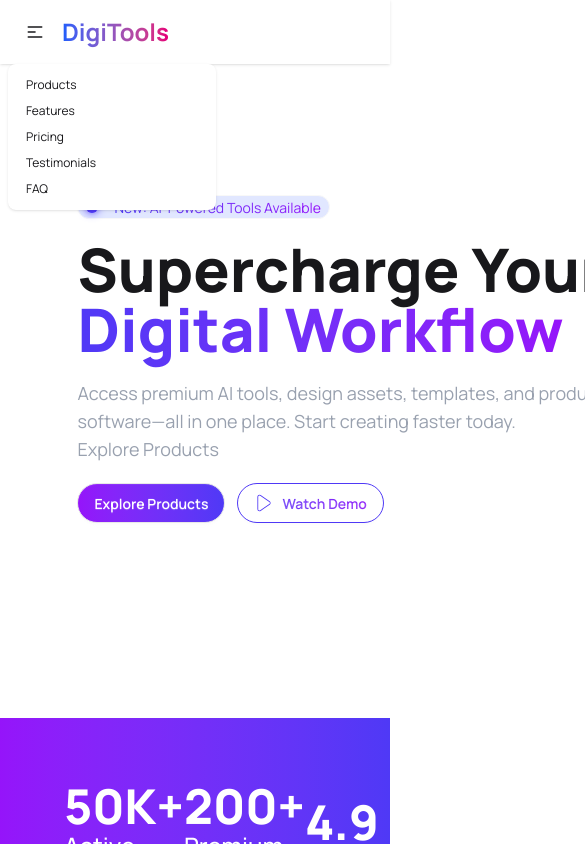
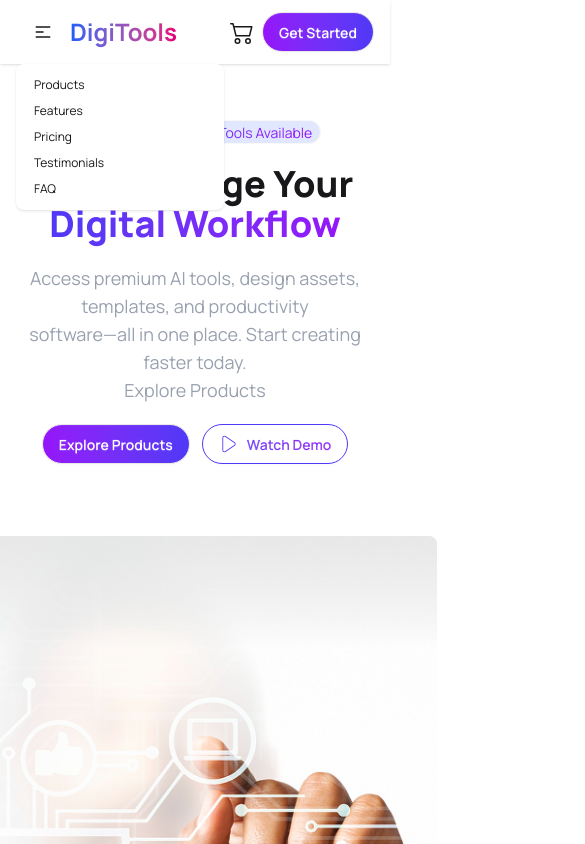
Before and after one commit to nasrullah-nobin/DigiTools-Platform, a React (Vite) app: page / in a window 390 px wide. Both pictures are taken after a click on the button 35 px from the left and 32 px from the top of the page. Shown: the top 844 px of the page, 585 px wide, since content can reach past the window. Built offline with nearby package versions, Linux system fonts and the light colour scheme.

Commit message:
add responsive design for navbar and banner

```diff
--- a/src/App.jsx
+++ b/src/App.jsx
@@ -13,13 +13,14 @@ const aiToolsPromise = fetch("/public/aiTool.json").then((res) => res.json());
 
 function App() {
   const [cart, setCart] = useState([]);
+
   return (
     <>
       <header>
         <NavBar cart={cart}></NavBar>
         <Banner></Banner>
       </header>
-      <main>
+      {/* <main>
         <OurImpact></OurImpact>
         <Products cart={cart} setCart={setCart} aiToolsPromise={aiToolsPromise}></Products>
         <GetStarts></GetStarts>
@@ -28,7 +29,7 @@ function App() {
       </main>
       <footer>
         <Footer></Footer>
-      </footer>
+      </footer> */}
     </>
   );
 }
--- a/src/Components/Banner/Banner.jsx
+++ b/src/Components/Banner/Banner.jsx
@@ -4,7 +4,8 @@ import bannerImg from '../../assets/banner.png'
 
 const Banner = () => {
   return (
-    <div className="w-7xl mx-auto flex justify-center items-center gap-16 my-16">
+    <div className="md:w-7xl mx-auto flex justify-center items-center flex-col md:flex-row gap-16 mb-16 mt-28 text-center md:text-left p-2">
+
       <div className="space-y-5">
         <div className="badge bg-[#E1E7FF] rounded-full p-2">
           <span className="w-3 h-3 bg-[#4F39F6] rounded-full inline-block mr-2 shadow-[0_0_8px_#4F39F6]"></span>{" "}
@@ -12,13 +13,13 @@ const Banner = () => {
             New: AI-Powered Tools Available
           </p>
         </div>
-        <h1 className="text-6xl font-extrabold space-y-2">Supercharge Your <br /> <span className="bg-linear-to-r from-[#4F39F6] to-[#9514FA] bg-clip-text text-transparent">Digital Workflow</span></h1>
+        <h1 className="text-4xl md:text-6xl font-extrabold space-y-2">Supercharge Your <br /> <span className="bg-linear-to-r from-[#4F39F6] to-[#9514FA] bg-clip-text text-transparent">Digital Workflow</span></h1>
         <p className="text-lg text-gray-400">
           Access premium AI tools, design assets, templates, and productivity <br />
           software—all in one place. Start creating faster today. <br /> Explore
           Products
         </p>
-        <div className="flex gap-3">
+        <div className="flex gap-3 justify-center md:justify-start">
           <button className="btn rounded-full bg-linear-to-l from-[#4F39F6] to-[#9514FA] text-white w-fit">
             Explore Products
           </button>
@@ -28,7 +29,9 @@ const Banner = () => {
           </button>
         </div>
       </div>
-      <div className="w-125">
+
+
+      <div className="w-125 p-2">
        <img className="w-full h-full object-contain" src={bannerImg} alt="" />
       </div>
     </div>
--- a/src/Components/Carts/Carts.jsx
+++ b/src/Components/Carts/Carts.jsx
@@ -2,7 +2,7 @@ import React from "react";
 import { BsCartX } from "react-icons/bs";
 import { toast } from "react-toastify";
 
-const Carts = ({ cart, setCart }) => {
+const Carts = ({ cart, setCart}) => {
   const totalPrice = cart.reduce((sum, item) => item.price + sum, 0);
   const handlePayment = () => {
     cart.length > 0 && toast.success("Payment successful!");
--- a/src/Components/Navbar/NavBar.jsx
+++ b/src/Components/Navbar/NavBar.jsx
@@ -2,10 +2,10 @@ import React from "react";
 import { BsCart2 } from "react-icons/bs";
 
 const NavBar = ({cart}) => {
-  console.log(cart)
   return (
   <div className="shadow-sm fixed top-0 left-0 right-0 bg-white z-50">
-     <div className="navbar w-7xl mx-auto">
+  <div className="navbar max-w-7xl mx-auto px-4">
+
     <div className="navbar-start">
       <div className="dropdown">
         <div tabIndex={0} role="button" className="btn btn-ghost lg:hidden">
@@ -16,69 +16,59 @@ const NavBar = ({cart}) => {
             viewBox="0 0 24 24"
             stroke="currentColor"
           >
-              {" "}
-              <path
-                strokeLinecap="round"
-                strokeLinejoin="round"
-                strokeWidth="2"
-                d="M4 6h16M4 12h8m-8 6h16"
-              />{" "}
+            <path strokeLinecap="round" strokeLinejoin="round" strokeWidth="2"
+              d="M4 6h16M4 12h8m-8 6h16" />
           </svg>
         </div>
+
+
         <ul
-            tabIndex="-1"
-            className="menu menu-sm dropdown-content bg-base-100 rounded-box z-1 mt-3 w-52 p-2 shadow"
+          tabIndex={0}
+          className="menu menu-sm dropdown-content bg-base-100 rounded-box z-10 mt-3 w-52 p-2 shadow"
         >
-            <li>
-              <a>Products</a>
-            </li>
-            <li>
-              <a>Features</a>
-            </li>
-            <li>
-              <a>Pricing</a>
-            </li>
-            <li>
-              <a>Testimonials</a>
-            </li>
-            <li>
-              <a>FAQ</a>
-            </li>
+          <li><a>Products</a></li>
+          <li><a>Features</a></li>
+          <li><a>Pricing</a></li>
+          <li><a>Testimonials</a></li>
+          <li><a>FAQ</a></li>
         </ul>
       </div>
+
       <a className="text-2xl font-bold bg-linear-to-r from-blue-600 to-pink-600 bg-clip-text text-transparent">
         DigiTools
       </a>
     </div>
+
+
     <div className="navbar-center hidden lg:flex">
       <ul className="menu menu-horizontal px-1">
-          <li>
-            <a>Products</a>
-          </li>
-          <li>
-            <a>Features</a>
-          </li>
-          <li>
-            <a>Pricing</a>
-          </li>
-          <li>
-            <a>Testimonials</a>
-          </li>
-          <li>
-            <a>FAQ</a>
-          </li>
+        <li><a>Products</a></li>
+        <li><a>Features</a></li>
+        <li><a>Pricing</a></li>
+        <li><a>Testimonials</a></li>
+        <li><a>FAQ</a></li>
       </ul>
     </div>
-      <div className="navbar-end gap-4">
+
+
+    <div className="navbar-end gap-2 md:gap-4">
+
+
       <div className="relative">
-          <BsCart2 className="text-3xl" />
+        <BsCart2 className="text-2xl md:text-3xl" />
+        {cart.length > 0 && (
+          <span className="absolute -top-2 -right-2 bg-red-600 text-white text-xs px-2 rounded-full">
+            {cart.length}
+          </span>
+        )}
+      </div>
 
-          {cart.length >0 && <span className="absolute -top-2 -right-2 bg-red-600 text-white text-xs px-2 rounded-full">
-           {cart.length}
-          </span>}
-        </div>
-        <button className="btn btn-ghost">Login</button>
-        <a className="btn rounded-full bg-linear-to-l from-[#4F39F6] to-[#9514FA] text-white w-fit">Get Started</a>
+      <button className="btn btn-ghost hidden sm:block">Login</button>
+
+      <a className="btn rounded-full bg-linear-to-l from-[#4F39F6] to-[#9514FA] text-white px-4">
+        Get Started
+      </a>
+
     </div>
   </div>
 </div>
--- a/src/Components/Products/Products.jsx
+++ b/src/Components/Products/Products.jsx
@@ -6,8 +6,6 @@ import ProductsCart from "./ProductsCart";
 const Products = ({ aiToolsPromise,cart, setCart}) => {
   const aiTools = use(aiToolsPromise);
   const [active, setActive] = useState("product");
-
-
 
   return (
     <section className="mt-28">
--- a/src/Components/Products/ProductsCart.jsx
+++ b/src/Components/Products/ProductsCart.jsx
@@ -1,4 +1,4 @@
-import React, { useState } from "react";
+import { useState } from "react";
 import { FaCheck } from "react-icons/fa";
 import { toast } from "react-toastify";
 
@@ -10,7 +10,7 @@ const ProductsCart = ({ product, cart, setCart }) => {
       toast.warn("Item is already in your cart.");
       return;
     }
-    toast.success('added to cart successfully!')
+    toast.success("added to cart successfully!");
     setCart([...cart, selectedCart]);
     setSelected(true);
   };
```
Lines whose indentation alone changed are shown as unchanged.
